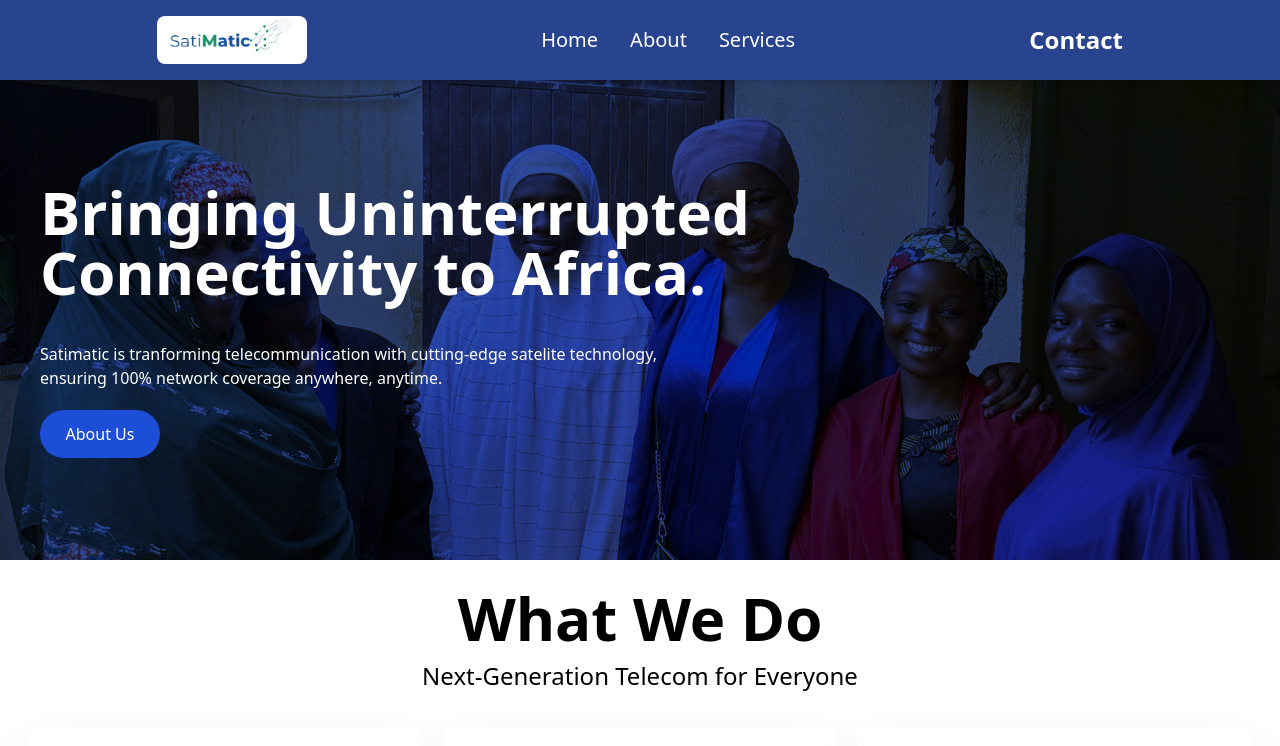
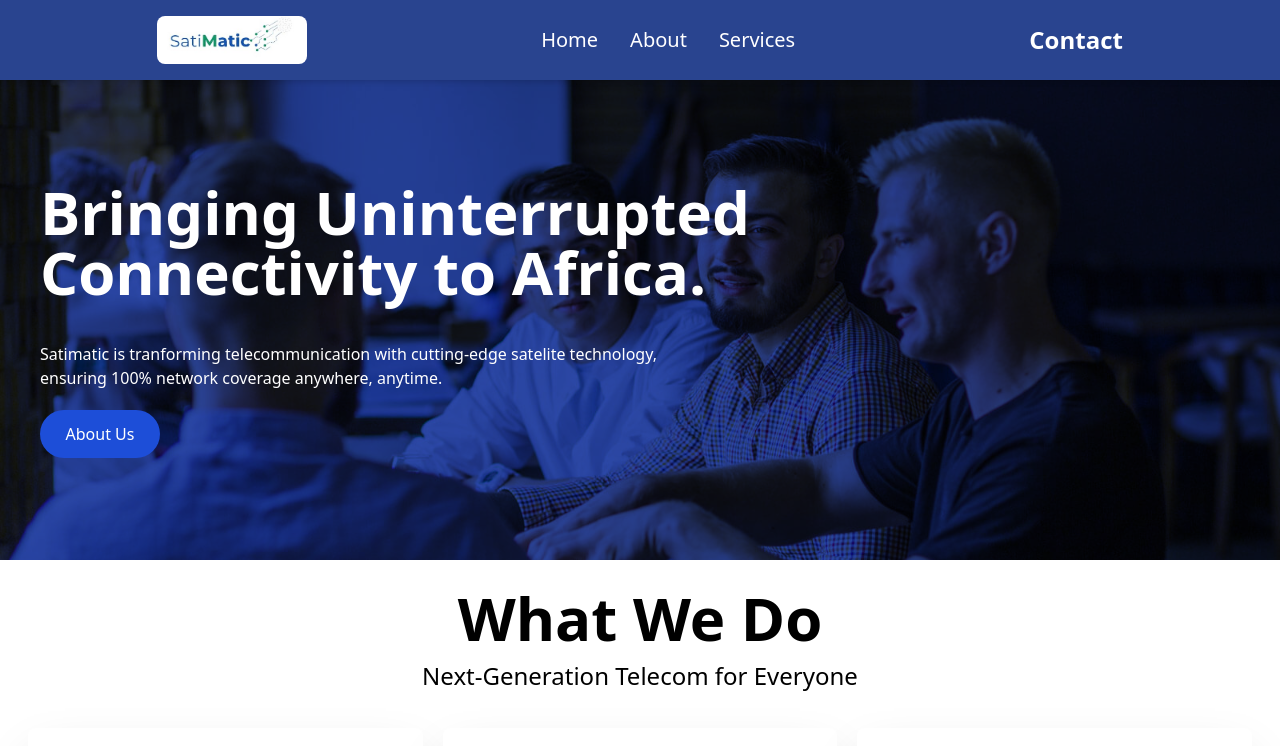
Before and after one commit to sanisalimlawan/omnislib, a React (Vite) app: page / in a window 1280 px wide. Shown: the top 746 px of the page. Built offline with nearby package versions, Linux system fonts and the light colour scheme.

Commit message:
change hero photo

```diff
--- a/src/index.css
+++ b/src/index.css
@@ -6,5 +6,5 @@ html {
   scroll-behavior: smooth;
 }
 .hero{
-  background-image: url("../public/IMG-20241128-WA0012.jpg");
+  background-image: url("../public/home1.jpg");
 }
```
Also changed, not shown: public/home1.jpg (added).
